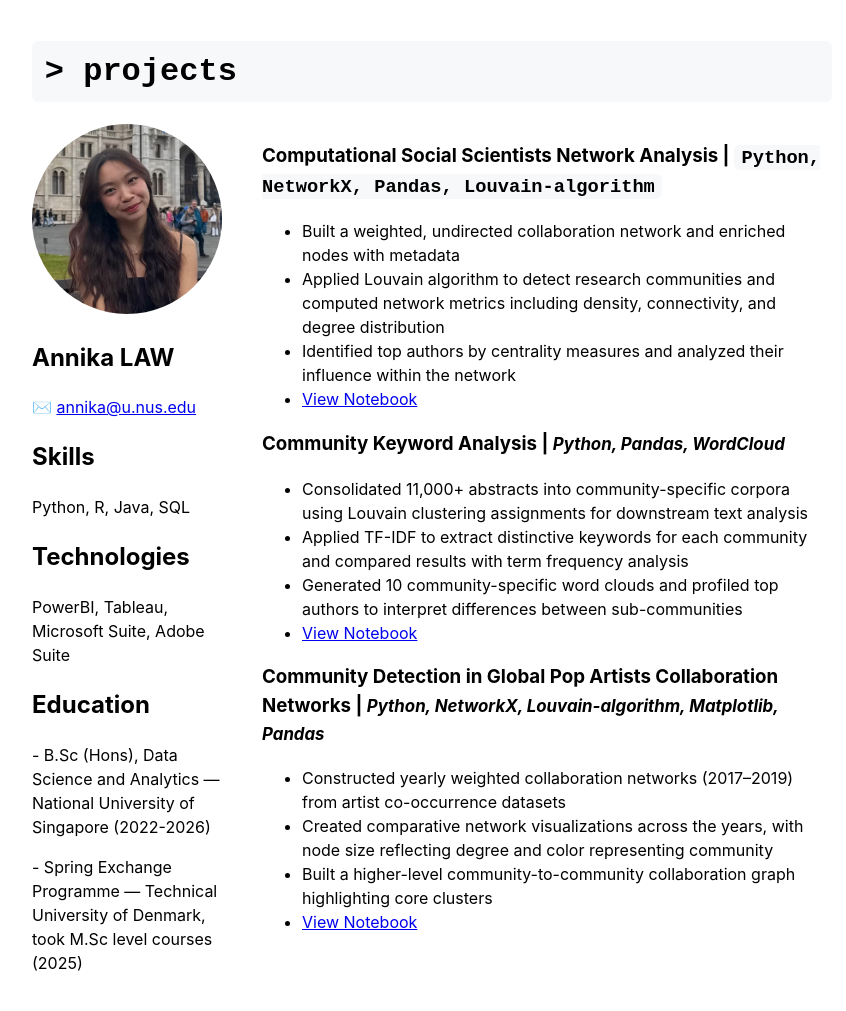
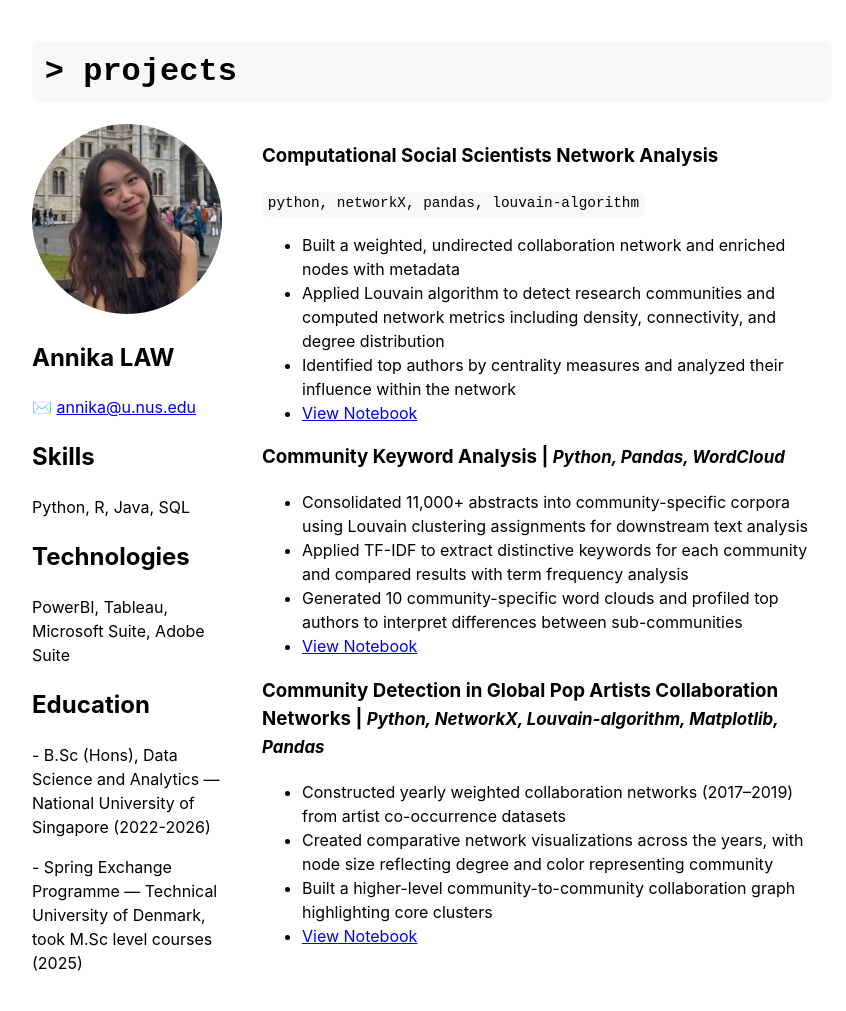
Before and after one commit to annikaljy/annikaljy.github.io, a Jekyll site: the page built from index.md, in a window 1280 px wide. Shown: the whole page, without its empty margins (208-1054 px from the left). Built offline with Jekyll 4.4.1, drawn with Linux system fonts in a browser that asks for light colours; some of the changed lines change nothing that is shown.

Commit message:
Update index.md

```diff
--- a/index.md
+++ b/index.md
@@ -25,12 +25,17 @@ title: Annika Law Jie Yu
 
   <!-- Right column: main content -->
 <div style="flex: 3;">
-  <h3>
-  Computational Social Scientists Network Analysis |
-  <span style="font-family: 'Courier New', Courier, monospace; background-color: #f6f8fa; padding: 0.1em 0.4em; border-radius: 6px;">
-    Python, NetworkX, Pandas, Louvain-algorithm
-  </span>
-</h3>
+  <h3>Computational Social Scientists Network Analysis</h3>
+  <div style="font-family: 'Courier New', Courier, monospace;
+            background-color: #f6f8fa;
+            padding: 0.1em 0.4em;
+            border-radius: 6px;
+            font-size: 0.9em;
+            display: inline-block;
+            margin-top: 0.2em;">
+    python, networkX, pandas, louvain-algorithm
+</div>
+
 
   <ul>
     <li>Built a weighted, undirected collaboration network and enriched nodes with metadata</li>
```
